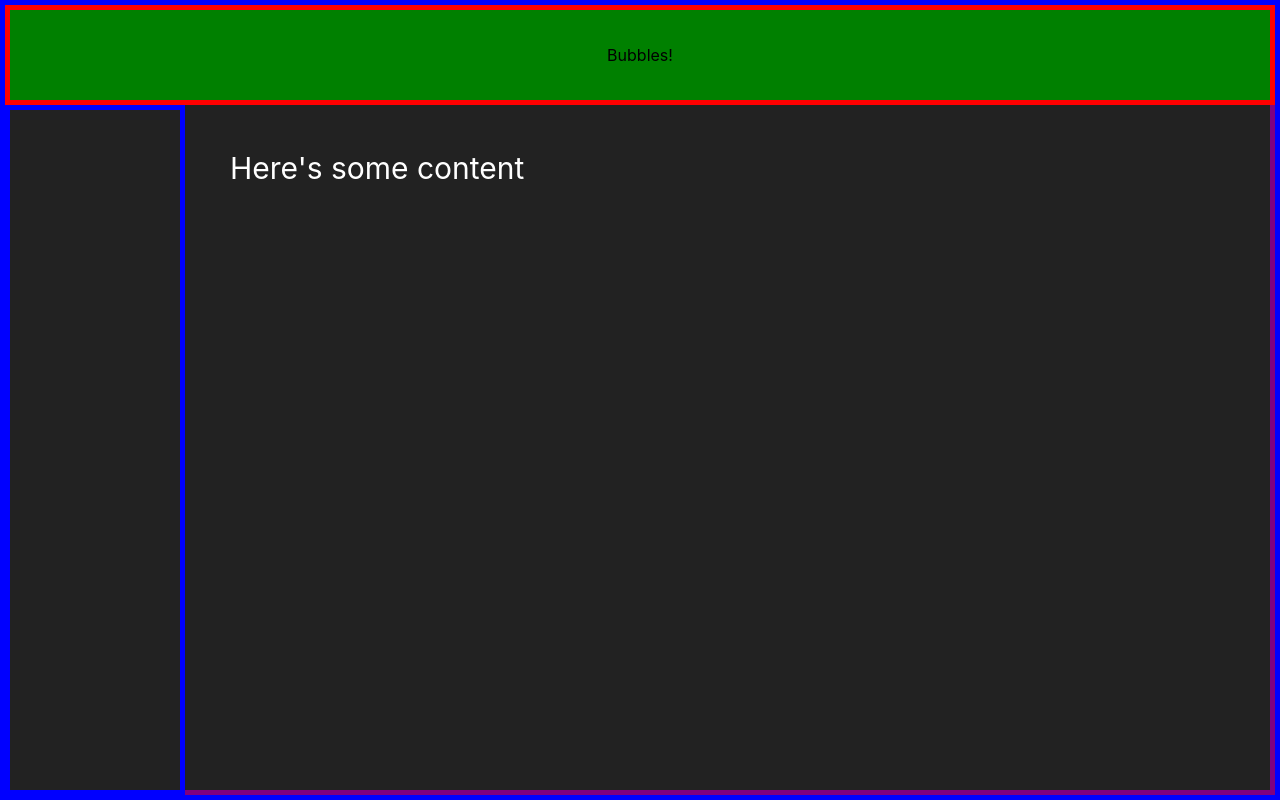
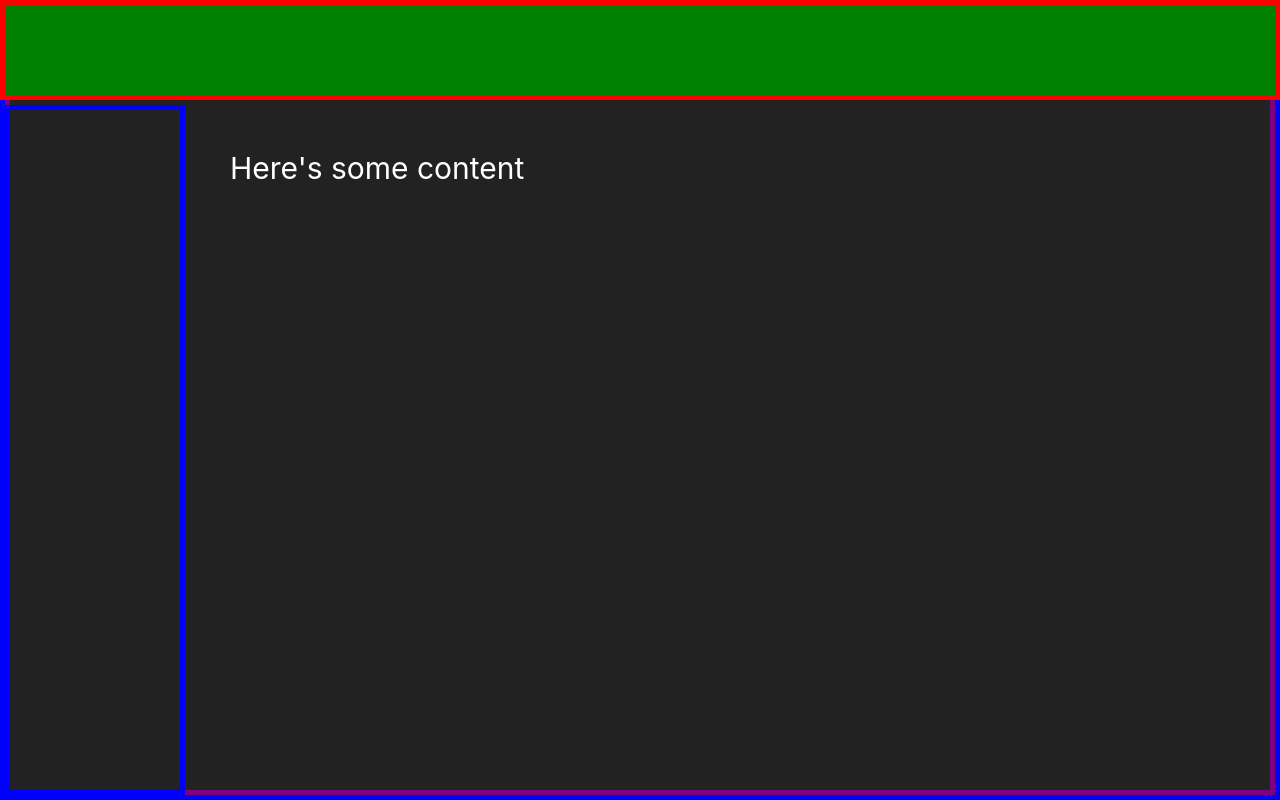
Before and after one commit to kirkdrichardson/react-layout-template, a React (Create React App) app: page / in a window 1280 px wide. Built offline with nearby package versions, Linux system fonts and the light colour scheme.

Commit message:
moved header to separate component, added support for relative paths

```diff
--- a/flow-typed/global.js
+++ b/flow-typed/global.js
@@ -2,4 +2,4 @@
 
 // TODO - substitute faux enums for union type
 
-// declare type DeviceEnumType = 'DESKTOP' | 'TABLET' | 'MOBILE';`
+declare type DeviceEnumType = 'DESKTOP' | 'TABLET' | 'MOBILE';
--- a/src/App.js
+++ b/src/App.js
@@ -1,14 +1,18 @@
 // @flow
 
 import React, { Component } from 'react';
+
+import Header from './component/Header';
+
 // import styled from 'styled-components';
 //
 // import Color from './common/Color';
 // import Style from './common/Style';
+
+
 import {
   DeviceEnums,
   AppContainer,
-  Header,
   MainContent,
   Sidebar
 } from './common/MainLayout';
@@ -77,7 +81,7 @@ class App extends Component<{}, State> {
 
     return (
       <AppContainer>
-        <Header device={device}>Bubbles!</Header>
+        <Header />
         { DeviceEnums.DESKTOP === device && <Sidebar /> }
         <MainContent device={device}>
           Here's some content
--- a/src/common/MainLayout.js
+++ b/src/common/MainLayout.js
@@ -2,9 +2,10 @@
 import styled, {css} from 'styled-components';
 
 // import Color from './common/Color';
-import {web, tablet, mobile} from './Style';
+import {web, tablet, mobile} from 'common/Style';
 
-export const DeviceEnums = {
+
+export const DeviceEnums: {[DeviceEnumType]: DeviceEnumType} = {
   DESKTOP: 'DESKTOP',
   TABLET: 'TABLET',
   MOBILE: 'MOBILE'
@@ -21,28 +22,6 @@ border: 5px solid blue;
   position: relative;
   box-sizing: border-box;
 `;
-
-export const Header = styled.div`
-border: 5px solid red;
-
-  background-color: green;
-  position: absolute;
-  top: 0;
-  right: 0;
-  left: 0;
-  display: flex;
-  justify-content: center;
-  align-items: center;
-  box-sizing: border-box;
-  z-index: 4;
-  height: ${props => props.device === DeviceEnums.MOBILE ? mobile.headerHeight : web.headerHeight}px;
-
-`;
-
-// export const MobileHeader = styled(Header)`
-//   height: ${mobile.headerHeight}
-// `;
-
 
 export const MainContent = styled.div`
 border: 5px solid purple;
--- /dev/null
+++ b/src/component/Header.js
@@ -0,0 +1,39 @@
+// @flow strict
+
+import * as React from 'react';
+import styled from 'styled-components';
+import {web, tablet, mobile} from './../common/Style';
+
+
+type Props = {||};
+
+class Header extends React.Component<Props> {
+    render() {
+        return (
+            <HeaderWrapper>
+
+            </HeaderWrapper>
+        );
+    }
+}
+
+
+const HeaderWrapper = styled.div`
+    border: 5px solid red;
+
+    background-color: green;
+    position: fixed;
+    top: 0;
+    right: 0;
+    left: 0;
+    display: flex;
+    justify-content: center;
+    align-items: center;
+    box-sizing: border-box;
+    z-index: 4;
+    min-height: 100px;
+
+`;
+
+
+export default Header;
```
Also changed, not shown: 2 other files (tests, documents, lock files or other folders).
